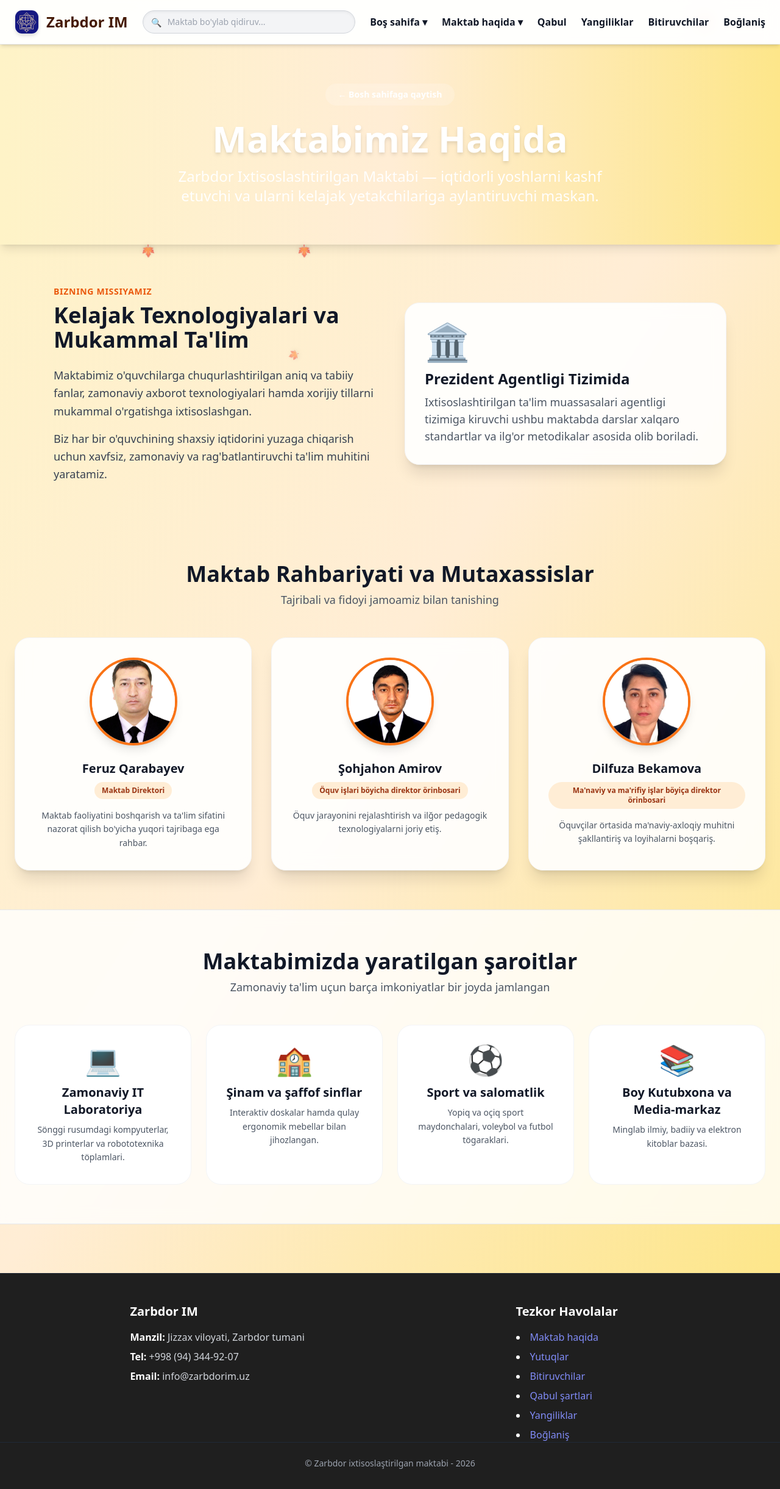
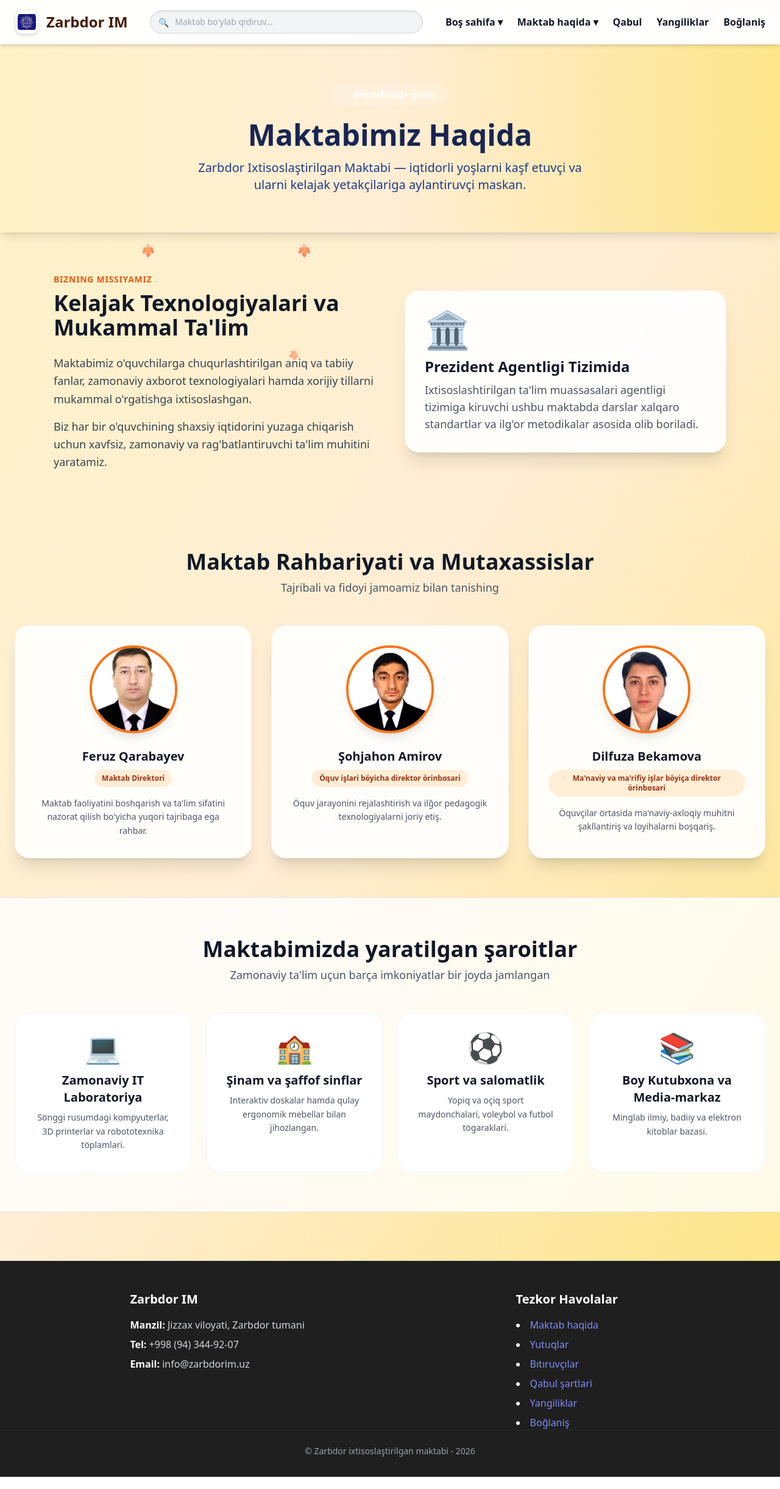
Before and after one commit to Sherzod1978/zarbdor-portal, a React (Vite) app: page /about in a window 1280 px wide. Shown: the whole page at 61% size. Built offline with nearby package versions, Linux system fonts and the light colour scheme.

Commit message:
App o'zgartirildi

```diff
--- a/src/App.jsx
+++ b/src/App.jsx
@@ -118,12 +118,12 @@ export default function App() {
       <header className="sticky top-0 z-50 bg-white/95 backdrop-blur-md shadow-md border-b border-gray-200 px-6 py-4">
         <div className="max-w-[1600px] mx-auto flex items-center justify-between gap-6">
 
-          {/* Logo va Agentlik rasmi */}
+          {/* Logo (Oq fonda ko'k logo uchun bg-white va p-1 qo'shildi) */}
           <Link to="/" className="flex items-center space-x-3 shrink-0 group">
             <img
               src="/logo.jpg"
               alt="Zarbdor IM Logo"
-              className="h-10 w-10 object-cover rounded-xl shadow-md border border-gray-200 transition-transform group-hover:scale-105"
+              className="h-10 w-10 object-contain bg-white p-1 rounded-xl shadow-md border border-gray-200 transition-transform group-hover:scale-105"
             />
             <span className={`text-2xl font-black ${current.accentColor}`}>Zarbdor IM</span>
           </Link>
@@ -143,7 +143,7 @@ export default function App() {
           {/* Menyu Navigatsiyasi */}
           <nav className="flex items-center space-x-6 text-base font-bold shrink-0">
 
-            {/* Bosh sahifa Dropdown */}
+            {/* Boş sahifa Dropdown */}
             <div className="relative group py-2">
               <Link to="/" className="hover:text-orange-600 transition flex items-center gap-1">
                 Boş sahifa ▾
@@ -158,7 +158,7 @@ export default function App() {
               </div>
             </div>
 
-            {/* Maktab haqida Dropdown */}
+            {/* Maktab haqida Dropdown (Bıtıruvçılar shu yerga qo'shildi) */}
             <div className="relative group py-2">
               <Link to="/about" className="hover:text-orange-600 transition flex items-center gap-1">
                 Maktab haqida ▾
@@ -176,12 +176,17 @@ export default function App() {
                 >
                   🏆 Yutuqlar
                 </Link>
+                <Link
+                  to="/graduates"
+                  className="block px-4 py-2.5 text-sm text-gray-700 hover:bg-orange-50 hover:text-orange-600 font-semibold transition border-t border-gray-50"
+                >
+                  🎓 Bıtıruvçılar
+                </Link>
               </div>
             </div>
 
             <Link to="/admission" className="hover:text-orange-600 transition">Qabul</Link>
             <Link to="/news" className="hover:text-orange-600 transition">Yangiliklar</Link>
-            <Link to="/graduates" className="hover:text-orange-600 transition">Bitiruvchilar</Link>
             <Link to="/contact" className="hover:text-orange-600 transition">Boğlaniş</Link>
           </nav>
         </div>
@@ -242,7 +247,7 @@ export default function App() {
               </li>
               <li>
                 <Link to="/graduates" className="text-indigo-400 hover:text-indigo-300 hover:underline transition">
-                  Bitiruvchilar
+                  Bıtıruvçılar
                 </Link>
               </li>
               <li>
--- a/src/pages/About.jsx
+++ b/src/pages/About.jsx
@@ -73,14 +73,14 @@ export default function About({ currentSeason }) {
       <div className={`py-16 px-6 text-center text-white bg-gradient-to-r ${current.heroBg} shadow-lg relative z-10`}>
         <div className="max-w-5xl mx-auto">
           <Link to="/" className="inline-block mb-6 px-5 py-2 bg-white/20 hover:bg-white/30 rounded-full backdrop-blur-md text-sm font-semibold transition">
-            ← Bosh sahifaga qaytish
+            ← Boş sahifaga qaytiş
           </Link>
-          <h1 className="text-4xl md:text-6xl font-black mb-4 text-white drop-shadow-md">
-            Maktabimiz Haqida
-          </h1>
-          <p className="text-xl md:text-2xl font-medium text-white/95 max-w-3xl mx-auto leading-relaxed">
-            Zarbdor Ixtisoslashtirilgan Maktabi — iqtidorli yoshlarni kashf etuvchi va ularni kelajak yetakchilariga aylantiruvchi maskan.
-          </p>
+          <h1 className="text-4xl md:text-5xl font-extrabold text-blue-950 mb-4 drop-shadow-sm">
+  Maktabimiz Haqida
+</h1>
+<p className="text-lg md:text-xl font-medium text-blue-900 max-w-2xl mx-auto leading-relaxed">
+  Zarbdor Ixtisoslaştirilgan Maktabi — iqtidorli yoşlarni kaşf etuvçi va ularni kelajak yetakçilariga aylantiruvçi maskan.
+</p>
         </div>
       </div>
 
```
